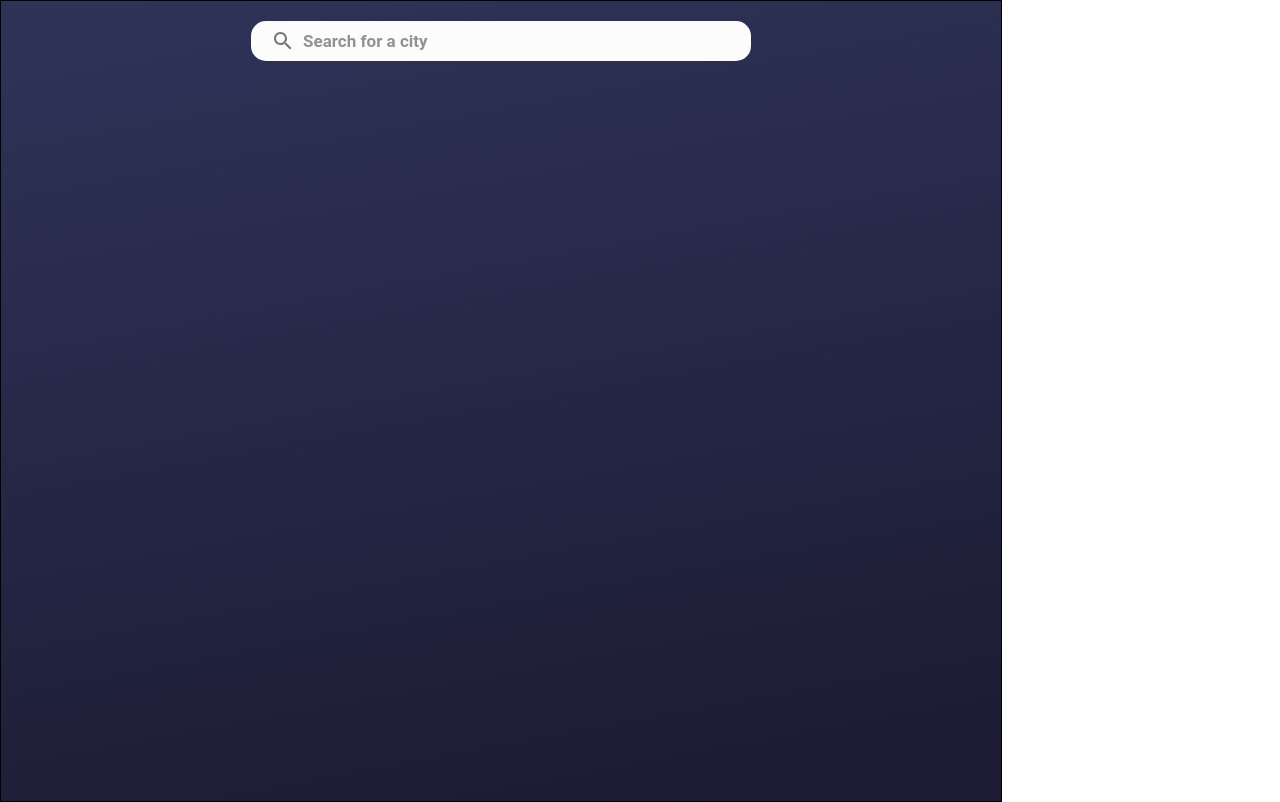
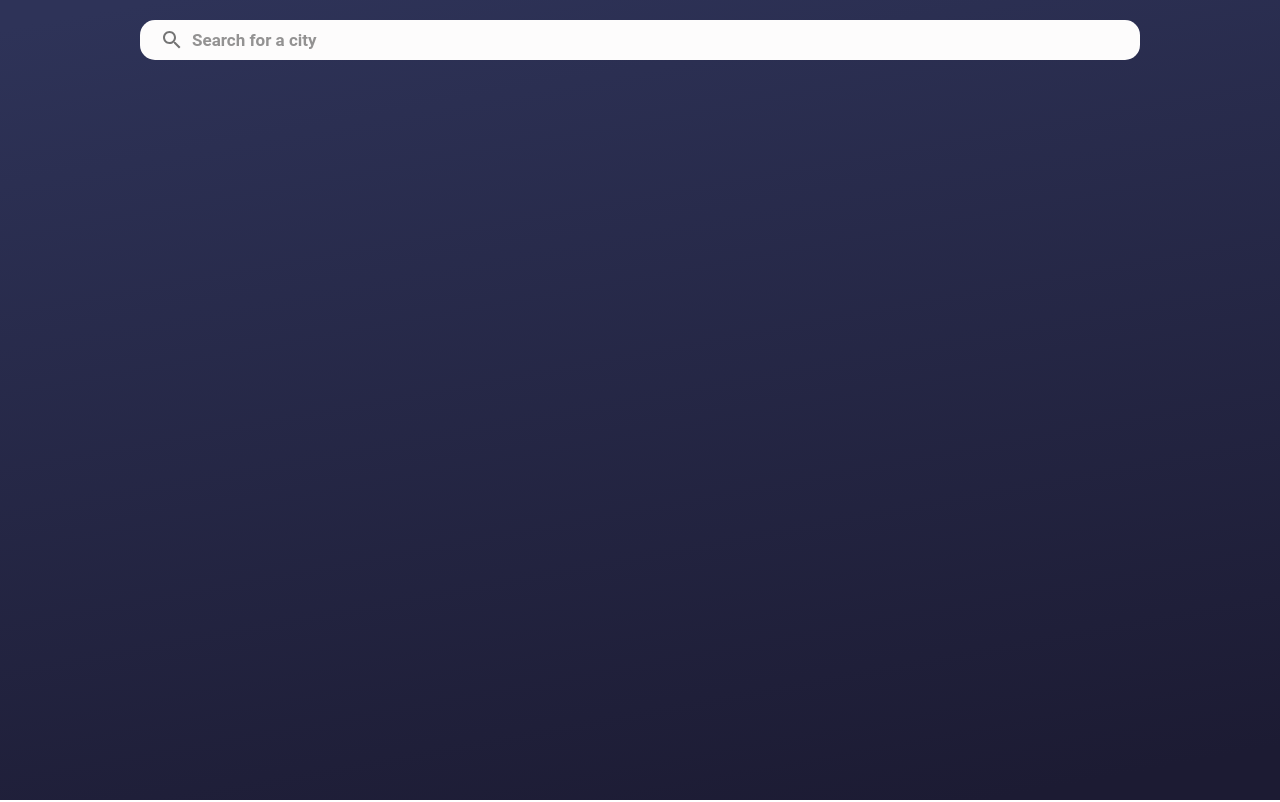
Before and after one commit to reutki/weathernow, a React (Create React App) app: page / in a window 1280 px wide. Built offline with nearby package versions, Linux system fonts and the light colour scheme.

Commit message:
changed input component, added input animation

```diff
--- a/src/App.css
+++ b/src/App.css
@@ -1,13 +1,11 @@
 body{
     margin: 0 ;
+    background: linear-gradient(169.61deg, #2E3358 2.83%, #1C1B33 94.85%);
 }
 .App_container {
     max-width: 1000px;
+    margin: 0 auto;
     height: 100vh;
-    /* margin: 10px auto; */
-    background: lightblue;
-    border: solid black 1px;
-    background: linear-gradient(169.61deg, #2E3358 2.83%, #1C1B33 94.85%);
     /* box-shadow: -40px 60px 150px rgba(59, 38, 123, 0.7);  */
 }
 .searchForm{
@@ -26,4 +24,29 @@ border-style: none;
 margin: 20px auto;
 width: 50%;
 padding: 0 20px;
+animation-duration: 0.5s;
+animation-name: toRevertWidth ;
+animation-fill-mode: forwards;
 }
+
+.Mui-focused{
+    animation-duration: 0.5s;
+animation-name: toFullWidth ;
+animation-fill-mode: forwards;
+}
+@keyframes toFullWidth {
+    from{
+width: 50%;
+    }
+    to{
+width: 100%;
+    }
+}
+@keyframes toRevertWidth {
+    from{
+width: 100%;
+    }
+    to{
+width: 50%;
+    }
+}
--- a/src/App.js
+++ b/src/App.js
@@ -48,6 +48,7 @@ function App() {
         }}
       >
         <InputBase
+          // fullWidth
           autoFocus
           type={search}
           className="SearchBar"
```
